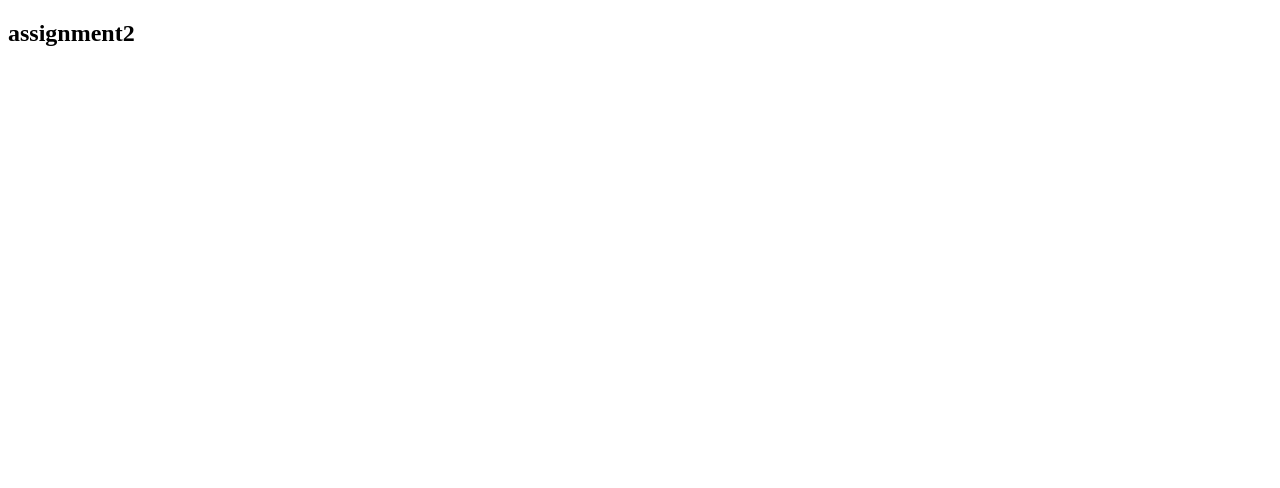
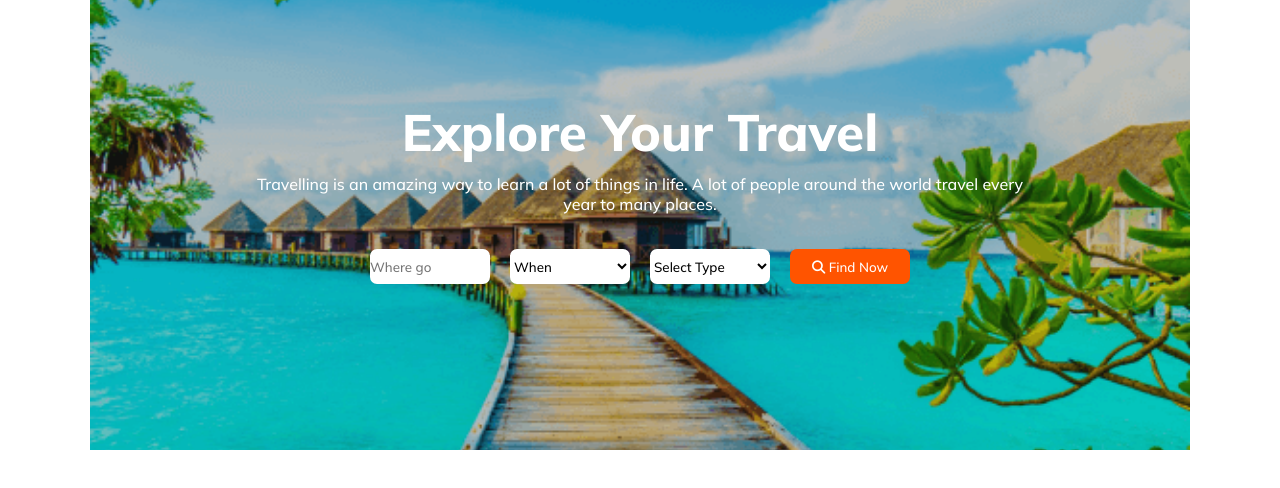
Before and after one commit to jomir28/assignment-2, a plain HTML site: page index.html in a window 1280 px wide. Drawn offline with Linux system fonts and the light colour scheme.

Commit message:
banner added

```diff
--- a/index.html
+++ b/index.html
@@ -1,13 +1,32 @@
 <!DOCTYPE html>
 <html lang="en">
+
 <head>
     <meta charset="UTF-8">
     <meta name="viewport" content="width=device-width, initial-scale=1.0">
     <title>assignment 2</title>
+    <link rel="stylesheet" href="style.css">
+    <link rel="stylesheet" href="responsive.css">
+    <script src="https://kit.fontawesome.com/6e172cc2b3.js" crossorigin="anonymous"></script>
 </head>
+
 <body>
     <header>
-<h2>assignment2</h2>
+        <div class="banner">
+            <h3 class="banner-title">Explore Your Travel</h3>
+            <p class="banner-desc">Travelling is an amazing way to learn a lot of things in life. A lot of people around the world travel every year to many places. </p>
+            <div class="input-items">
+                <input type="text" placeholder="Where go">
+            <select class="" name="" id="">
+                <option value="When">When</option>
+            </select>
+            <select name="" id="">
+                <option value="Select Type">Select Type</option>
+            </select>
+            <button class="btn-primary"><i class="fa-solid fa-magnifying-glass"></i>  Find Now</button>
+            </div>
+
+        </div>
     </header>
 
     <main>
@@ -18,4 +37,5 @@
 
     </footer>
 </body>
+
 </html>
--- /dev/null
+++ b/responsive.css
@@ -0,0 +1,18 @@
+/* banner section responsive */
+@media screen and (max-width:576px) {
+    .input-items{
+        display: flex;
+        flex-direction: column;
+
+    }
+
+.banner{
+    width: 250px;
+    height: 400px;
+
+}
+.banner-title{
+    font-size: 1rem;
+}
+
+}
--- /dev/null
+++ b/style.css
@@ -0,0 +1,62 @@
+@import url('https://fonts.googleapis.com/css2?family=Mulish:wght@500;600;700;800&display=swap');
+
+*{
+    margin: 0;
+    padding: 0;
+    font-family: 'Mulish', sans-serif;
+}
+
+.body{
+    max-width: 1300px;
+    margin: 0 auto;
+}
+
+
+/* banner releted style */
+.banner{
+    height: 350px;
+    width: 1100px;
+    margin: 0 auto;
+    background-size: 100%;
+    background-image: url('./Images/Rectangle\ 5.png');
+    background-repeat: no-repeat;
+    background-position: center;
+    text-align: center;
+    padding-top: 100px;
+}
+
+.banner-title{
+    color: #FFF;
+font-size: 3.2rem;
+font-weight: 800;
+}
+
+.banner-desc{
+    color: #FFF;
+    padding:10px 150px;
+}
+
+.input-items{
+    padding-top: 25px;
+    display: flex;
+    justify-content: center;
+    align-items: center;
+    gap: 20px;
+}
+
+.input-items input, select{
+    width: 120px;
+    height: 35px;
+    background-color: #FFF;
+    border: 0;
+    border-radius: 7px;
+}
+
+.btn-primary{
+    width: 120px;
+    height: 35px;
+    color: #FFF;
+    background-color: #FF5400;
+    border: 0;
+    border-radius: 7px;
+}
```
